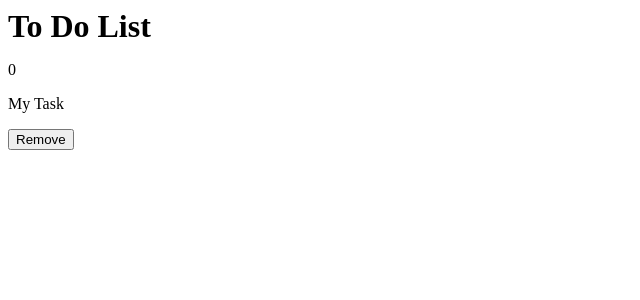
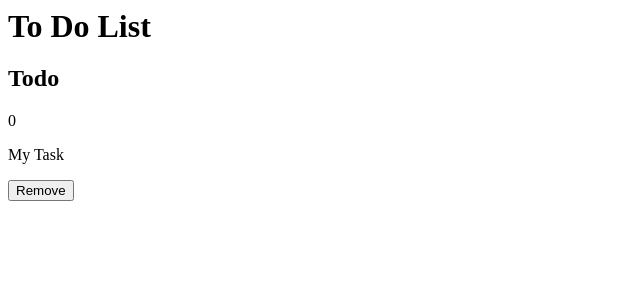
Before and after one commit to jcarlosj/Angular-To-do-list-YT, an Angular app: page / in a window 1280 px wide. Shown: the top 300 px of the page, without its empty margins (0-640 px from the left). Built offline with nearby package versions, Linux system fonts and the light colour scheme.

Commit message:
[+] todo.component.ts: Atributos

```diff
--- a/src/app/components/todo/todo.component.html
+++ b/src/app/components/todo/todo.component.html
@@ -1,4 +1,5 @@
 <div class="todo-component">
+  <h2>{{ title }}</h2>
   <div class="todos">
     <div class="todo">
       <p class="todo-id">0</p>
--- a/src/app/components/todo/todo.component.ts
+++ b/src/app/components/todo/todo.component.ts
@@ -1,4 +1,6 @@
 import { Component } from '@angular/core';
+
+import { Todo } from './../../models/Todo';
 
 @Component({
   selector: 'app-todo',
@@ -6,5 +8,6 @@ import { Component } from '@angular/core';
   styleUrls: ['./todo.component.css']
 })
 export class TodoComponent {
-
+  title: String = 'Todo';
+  todos: Array<Todo> = [];
 }
```
